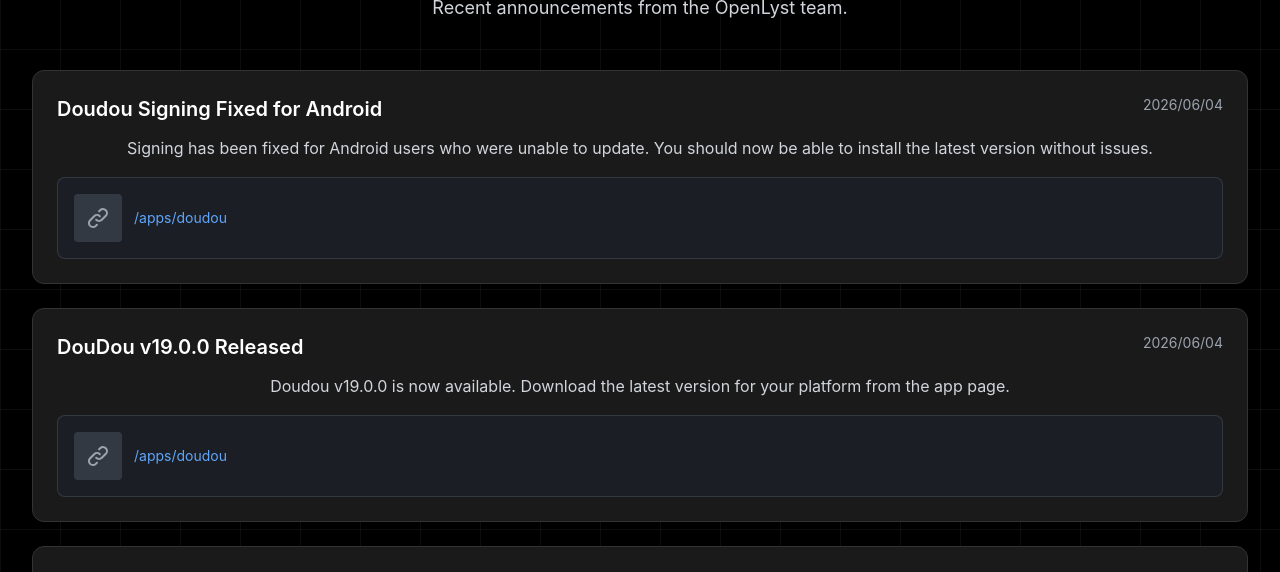
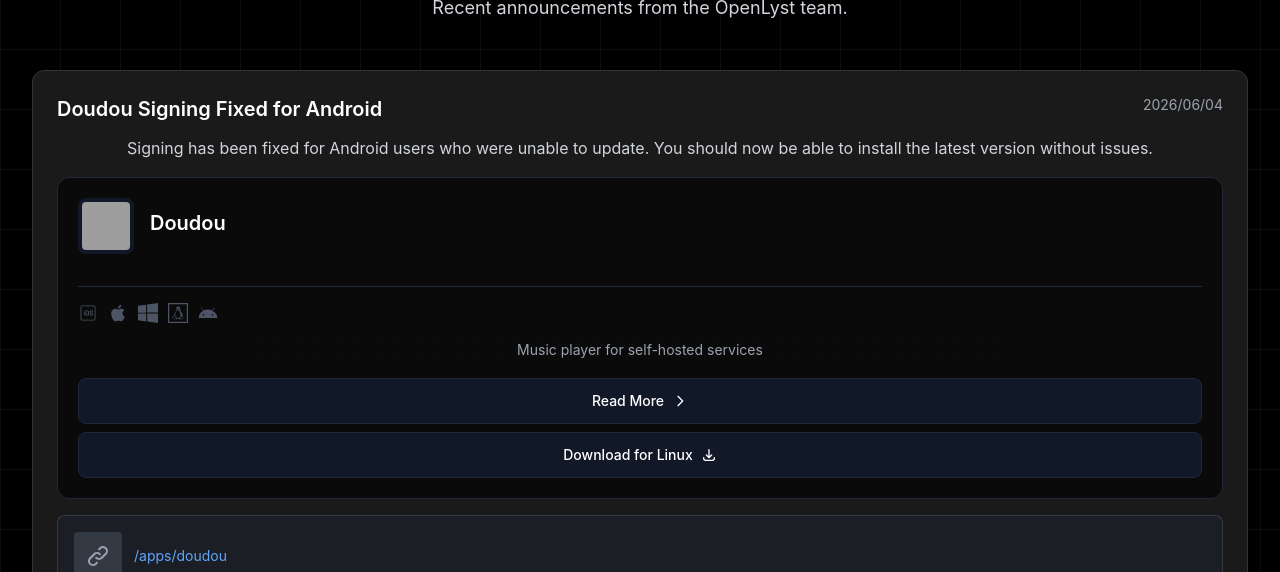
Before and after one commit to openlyst/openlyst, a Next.js app: page /news in a window 1280 px wide. Shown: the part 191-763 px from the top of the page. Built offline with nearby package versions, Linux system fonts and the light colour scheme; no server answers; grey boxes are pictures that could not be loaded.

Commit message:
Embed AppCard in news items when appID is present

```diff
--- a/src/components/NewsPageContent.tsx
+++ b/src/components/NewsPageContent.tsx
@@ -2,23 +2,40 @@
 
 import { useState, useEffect } from 'react';
 import { Section } from '@/components';
+import { AppCard } from '@/components/AppCard';
 import { LinkifiedText } from '@/components/LinkifiedText';
 import { LinkPreview } from '@/components/LinkPreview';
 import { extractUrls } from '@/lib/utils/linkify';
 import { useLanguage } from '@/lib/contexts/LanguageContext';
-import { getAllNews } from '@/lib/services/dataService';
-import type { NewsItem } from '@/lib/types/repo';
+import { getAllNews, getApp } from '@/lib/services/dataService';
+import type { NewsItem, App } from '@/lib/types/repo';
 
 export function NewsPageContent({ initialNews }: { initialNews: NewsItem[] }) {
   const { t, language } = useLanguage();
   const [news, setNews] = useState<NewsItem[]>(initialNews);
   const [prevLang, setPrevLang] = useState(language);
+  const [apps, setApps] = useState<Record<string, App>>({});
 
   useEffect(() => {
     if (prevLang === language) return;
     setPrevLang(language);
     getAllNews(language).then(setNews).catch(console.error);
   }, [language, prevLang]);
+
+  useEffect(() => {
+    const appIds = news.filter(item => item.appID).map(item => item.appID!);
+    const uniqueAppIds = [...new Set(appIds)];
+
+    uniqueAppIds.forEach(appId => {
+      if (!apps[appId]) {
+        getApp(appId, language).then(app => {
+          if (app) {
+            setApps(prev => ({ ...prev, [appId]: app }));
+          }
+        }).catch(console.error);
+      }
+    });
+  }, [news, language, apps]);
 
   return (
     <>
@@ -38,6 +55,20 @@ export function NewsPageContent({ initialNews }: { initialNews: NewsItem[] }) {
                 <p className="text-gray-300 leading-relaxed">
                   <LinkifiedText text={item.caption} />
                 </p>
+                {item.appID && apps[item.appID] && (
+                  <div className="mt-4">
+                    <AppCard
+                      title={apps[item.appID].name}
+                      description={apps[item.appID].subtitle}
+                      status={apps[item.appID].beta ? 'beta' : apps[item.appID].deprecated ? 'development' : 'released'}
+                      platforms={apps[item.appID].platforms}
+                      image={apps[item.appID].iconURL}
+                      href={`/apps/${apps[item.appID].slug}`}
+                      tintColor={apps[item.appID].tintColor}
+                      deprecated={apps[item.appID].deprecated}
+                    />
+                  </div>
+                )}
                 {item.url && (
                   <div className="mt-4">
                     <LinkPreview url={item.url} />
```
